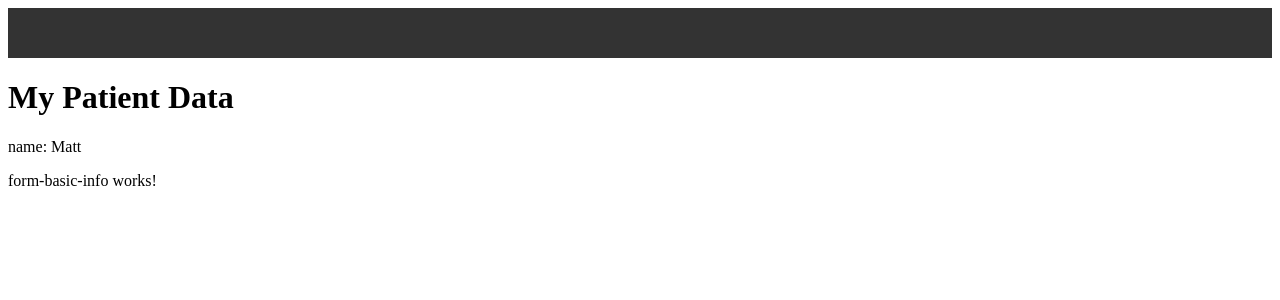
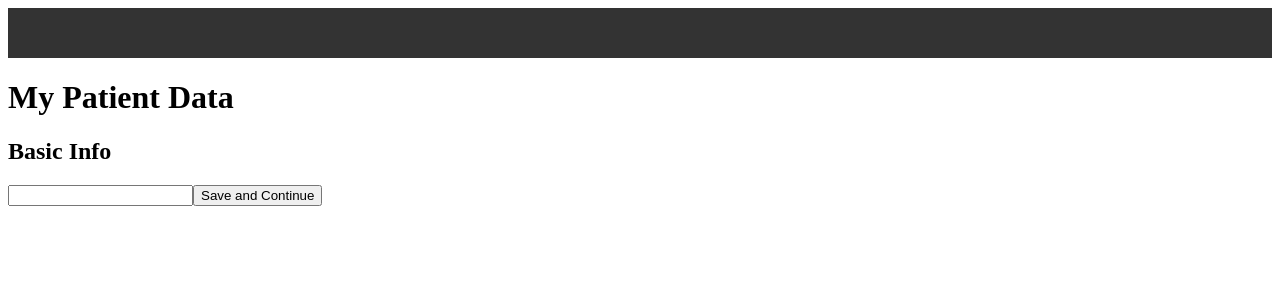
Before and after one commit to mattgoral/patient-data, an Angular app: page / in a window 1280 px wide. Shown: the top 300 px of the page. Built offline with nearby package versions, Linux system fonts and the light colour scheme.

Commit message:
components communicate with service

```diff
--- a/src/app/form-basic-info/form-basic-info.component.html
+++ b/src/app/form-basic-info/form-basic-info.component.html
@@ -1,3 +1,3 @@
-<p>
-  form-basic-info works!
-</p>
+<h2>Basic Info</h2>
+<input [(ngModel)]="patientData.basicInfo.name">
+<button (click)="setData()">Save and Continue</button>
--- a/src/app/form-basic-info/form-basic-info.component.ts
+++ b/src/app/form-basic-info/form-basic-info.component.ts
@@ -1,4 +1,5 @@
 import { Component, OnInit } from '@angular/core';
+import { PatientDataService } from '../patient-data.service';
 
 @Component({
   selector: 'app-form-basic-info',
@@ -7,7 +8,13 @@ import { Component, OnInit } from '@angular/core';
 })
 export class FormBasicInfoComponent implements OnInit {
 
-  constructor() { }
+  constructor(public patientDataService: PatientDataService) {}
+
+  patientData = this.patientDataService.patientData;
+
+  setData(){
+    this.patientDataService.updateData(this.patientData);
+  }
 
   ngOnInit() {
   }
--- a/src/app/patient-data-form/patient-data-form.component.html
+++ b/src/app/patient-data-form/patient-data-form.component.html
@@ -1,4 +1,3 @@
 <h1>My Patient Data</h1>
-<p>name: {{ name }}</p>
 
 <app-form-basic-info></app-form-basic-info>
--- a/src/app/patient-data-form/patient-data-form.component.ts
+++ b/src/app/patient-data-form/patient-data-form.component.ts
@@ -8,13 +8,6 @@ import { PatientDataService } from '../patient-data.service';
 })
 export class PatientDataFormComponent implements OnInit {
 
-  constructor(public patientDataService: PatientDataService) {
-  	this.patientDataService = patientDataService;
-  }
-
-  name = this.patientDataService.patientData.name;
-
-  ngOnInit() {
-  }
+  ngOnInit() {}
 
 }
--- a/src/app/patient-data.service.ts
+++ b/src/app/patient-data.service.ts
@@ -3,10 +3,19 @@ import { Injectable } from '@angular/core';
 @Injectable()
 export class PatientDataService {
 
-  constructor() { }
+  patientData = {
+  	basicInfo: {
+  		name: '',
+  		dateOfBirth: ''
 
-  patientData = {
-  	name: 'Matt'
+  	},
+  	allergies: ''
   };
 
+  updateData(data) {
+  	this.patientData = data;
+  	console.log('update patient data!');
+  	console.log(this.patientData);
+  }
+
 }
```
